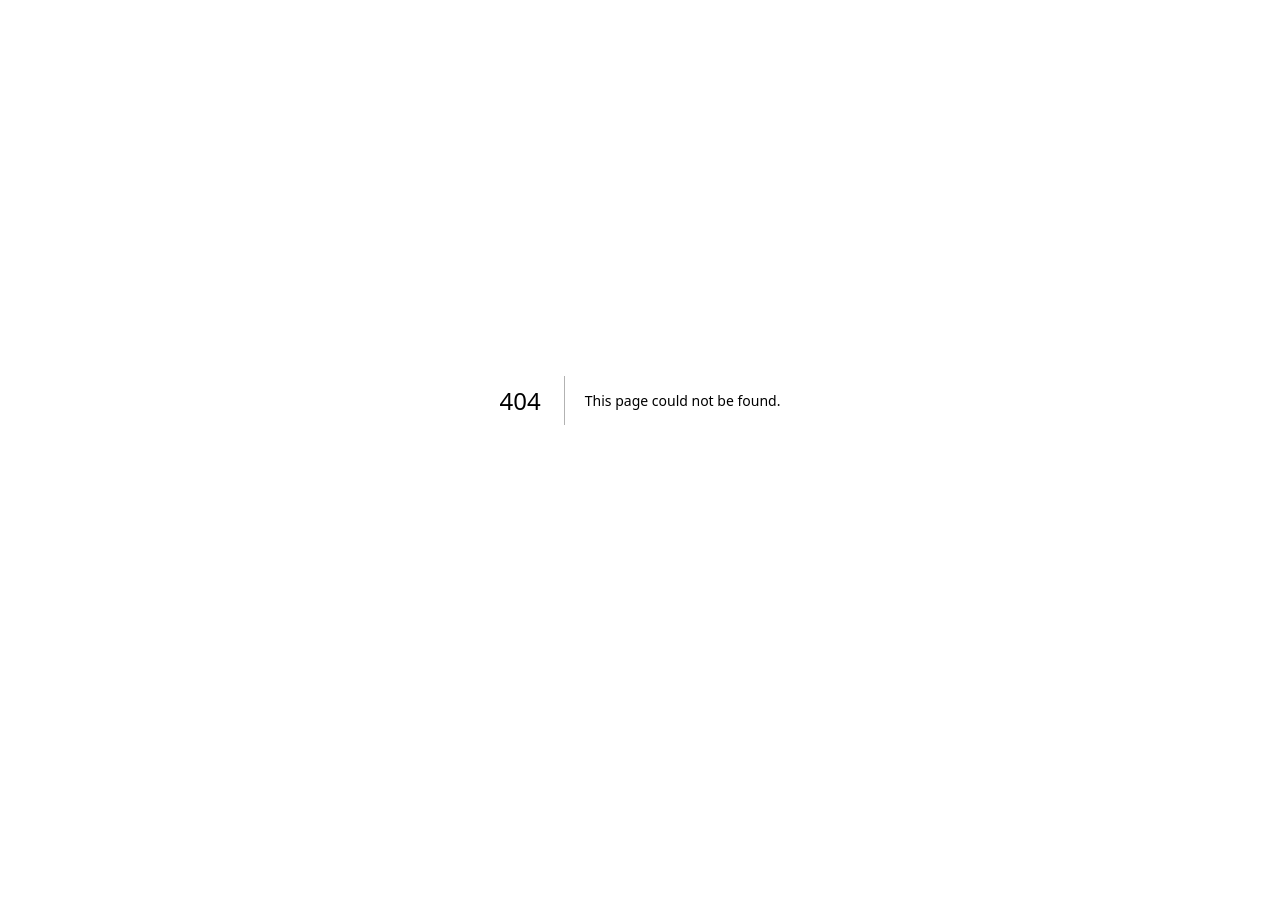
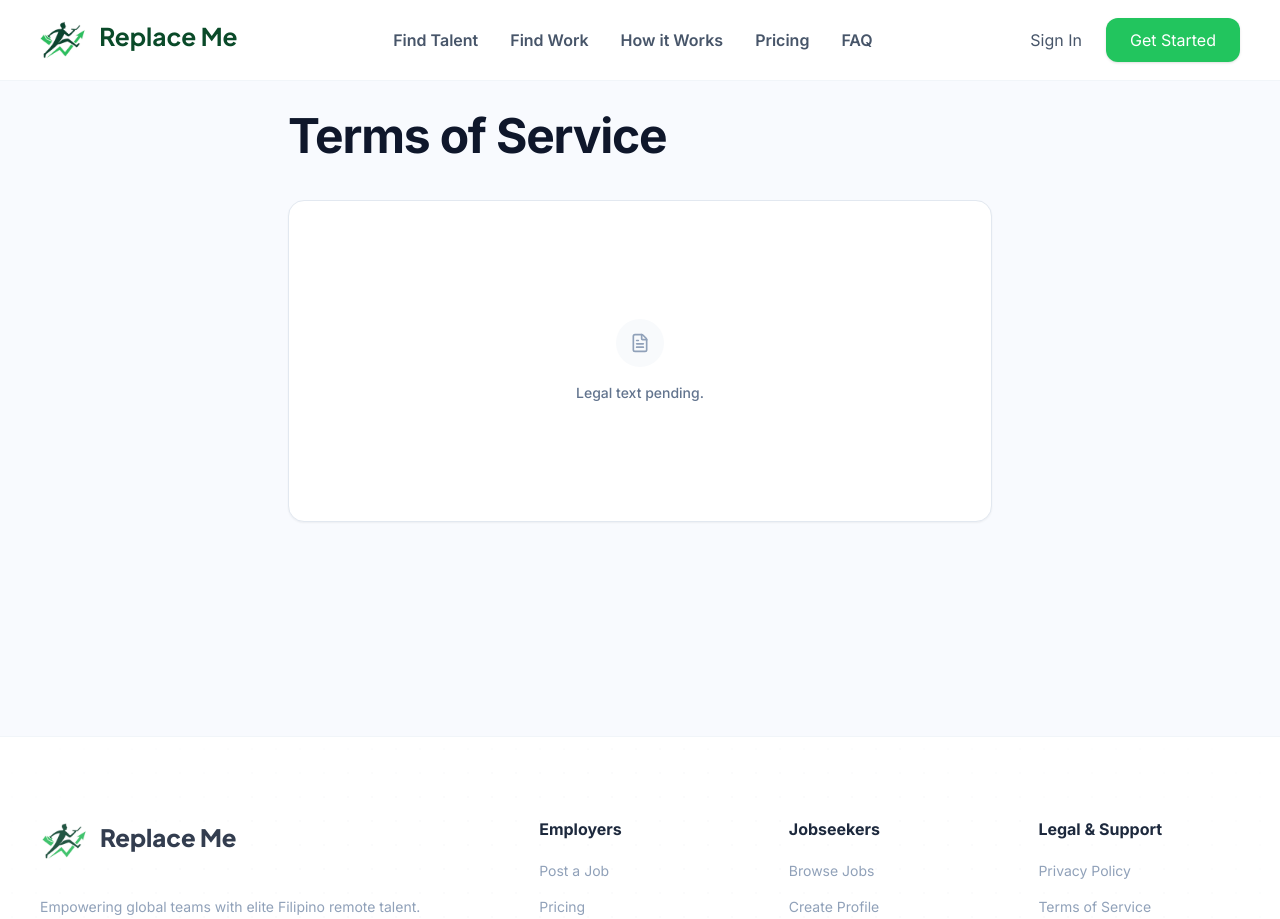
Before and after one commit to replacemedev/replaceme, a Next.js app: page /terms-of-service in a window 1280 px wide. Before the commit this address had no page. Shown: the top 919 px of the page. Before the commit the page ends 800 px from the top, so only its background shows below. Built offline with nearby package versions, Linux system fonts and the light colour scheme.

Commit message:
Update links in AuthFooter, SignUpForm, and Footer components to use new paths for Terms of Service and Privacy Policy. This change ensures consistency across the application and improves user navigation.

```diff
--- /dev/null
+++ b/src/app/privacy-policy/loading.tsx
@@ -0,0 +1,5 @@
+import { LegalPageSkeleton } from "@/components/shared/LegalPageSkeleton";
+
+export default function PrivacyPolicyLoading() {
+  return <LegalPageSkeleton />;
+}
--- /dev/null
+++ b/src/app/privacy-policy/page.tsx
@@ -0,0 +1,15 @@
+import { LegalPageLayout } from "@/components/shared/LegalPageLayout";
+import { LegalContentPlaceholder } from "@/components/shared/LegalContentPlaceholder";
+
+export const metadata = {
+  title: "Privacy Policy | ReplaceMe",
+  description: "Privacy Policy for the ReplaceMe marketplace platform.",
+};
+
+export default function PrivacyPolicyPage() {
+  return (
+    <LegalPageLayout title="Privacy Policy">
+      <LegalContentPlaceholder />
+    </LegalPageLayout>
+  );
+}
--- /dev/null
+++ b/src/app/terms-of-service/loading.tsx
@@ -0,0 +1,5 @@
+import { LegalPageSkeleton } from "@/components/shared/LegalPageSkeleton";
+
+export default function TermsOfServiceLoading() {
+  return <LegalPageSkeleton />;
+}
--- /dev/null
+++ b/src/app/terms-of-service/page.tsx
@@ -0,0 +1,15 @@
+import { LegalPageLayout } from "@/components/shared/LegalPageLayout";
+import { LegalContentPlaceholder } from "@/components/shared/LegalContentPlaceholder";
+
+export const metadata = {
+  title: "Terms of Service | ReplaceMe",
+  description: "Terms of Service for the ReplaceMe marketplace platform.",
+};
+
+export default function TermsOfServicePage() {
+  return (
+    <LegalPageLayout title="Terms of Service">
+      <LegalContentPlaceholder />
+    </LegalPageLayout>
+  );
+}
--- a/src/components/auth/AuthFooter.tsx
+++ b/src/components/auth/AuthFooter.tsx
@@ -5,11 +5,11 @@ export function AuthFooter() {
   return (
     <footer className="w-full text-center py-4 border-t border-slate-100 mt-6 text-xs text-slate-400 font-medium select-none">
       <div className="flex justify-center items-center gap-3 mb-1.5">
-        <Link href="/terms" className="hover:text-slate-600 hover:underline transition-colors">
+        <Link href="/terms-of-service" className="hover:text-slate-600 hover:underline transition-colors">
           Terms of Service
         </Link>
         <span className="text-slate-300">•</span>
-        <Link href="/privacy" className="hover:text-slate-600 hover:underline transition-colors">
+        <Link href="/privacy-policy" className="hover:text-slate-600 hover:underline transition-colors">
           Privacy Policy
         </Link>
         <span className="text-slate-300">•</span>
--- a/src/components/auth/SignUpForm.tsx
+++ b/src/components/auth/SignUpForm.tsx
@@ -174,7 +174,7 @@ export function SignUpForm() {
           <label className="flex items-start gap-3 cursor-pointer group">
             <Checkbox {...register("terms")} className="mt-1" />
             <span className="text-sm font-body-base text-slate-600 leading-relaxed">
-              I agree to the <a href="/terms" className="text-[#22c55e] hover:underline">Terms of Service</a> and <a href="/privacy" className="text-[#22c55e] hover:underline">Privacy Policy</a>
+              I agree to the <a href="/terms-of-service" className="text-[#22c55e] hover:underline">Terms of Service</a> and <a href="/privacy-policy" className="text-[#22c55e] hover:underline">Privacy Policy</a>
             </span>
           </label>
         </div>
--- a/src/components/layout/Footer.tsx
+++ b/src/components/layout/Footer.tsx
@@ -61,10 +61,10 @@ export function Footer() {
         {/* Legal & Support Column */}
         <div className="col-span-1 flex flex-col gap-4 text-sm">
           <h4 className="text-slate-800 font-body-bold font-bold text-base mb-1">Legal &amp; Support</h4>
-          <Link className="text-slate-400 font-body-base hover:text-[#22c55e] transition-colors" href="/privacy">
+          <Link className="text-slate-400 font-body-base hover:text-[#22c55e] transition-colors" href="/privacy-policy">
             Privacy Policy
           </Link>
-          <Link className="text-slate-400 font-body-base hover:text-[#22c55e] transition-colors" href="/terms">
+          <Link className="text-slate-400 font-body-base hover:text-[#22c55e] transition-colors" href="/terms-of-service">
             Terms of Service
           </Link>
           <Link className="text-slate-400 font-body-base hover:text-[#22c55e] transition-colors" href="/contact">
--- /dev/null
+++ b/src/components/shared/LegalContentPlaceholder.tsx
@@ -0,0 +1,18 @@
+import { FileText } from "lucide-react";
+
+interface LegalContentPlaceholderProps {
+  message?: string;
+}
+
+export function LegalContentPlaceholder({
+  message = "Legal text pending.",
+}: LegalContentPlaceholderProps) {
+  return (
+    <div className="flex flex-col items-center justify-center min-h-[240px] text-center">
+      <div className="flex items-center justify-center w-12 h-12 rounded-full bg-slate-50 text-slate-400 mb-4">
+        <FileText className="h-5 w-5" aria-hidden />
+      </div>
+      <p className="text-sm font-medium text-slate-500">{message}</p>
+    </div>
+  );
+}
--- /dev/null
+++ b/src/components/shared/LegalPageLayout.tsx
@@ -0,0 +1,29 @@
+import { Header } from "@/components/layout/Header";
+import { Footer } from "@/components/layout/Footer";
+
+interface LegalPageLayoutProps {
+  title: string;
+  children?: React.ReactNode;
+}
+
+export function LegalPageLayout({ title, children }: LegalPageLayoutProps) {
+  return (
+    <>
+      <Header />
+      <main className="pt-24 sm:pt-28 pb-16 min-h-[calc(100vh-4rem)] bg-[#f8fafe] flex-1">
+        <article className="max-w-3xl mx-auto px-4 sm:px-6 lg:px-8">
+          <h1 className="text-3xl sm:text-4xl lg:text-5xl font-extrabold text-slate-900 tracking-tight mb-8 sm:mb-10">
+            {title}
+          </h1>
+          <section
+            className="min-h-[320px] rounded-2xl border border-slate-200 bg-white p-6 sm:p-8 lg:p-10 shadow-xs"
+            aria-label={`${title} content`}
+          >
+            {children}
+          </section>
+        </article>
+      </main>
+      <Footer />
+    </>
+  );
+}
--- /dev/null
+++ b/src/components/shared/LegalPageSkeleton.tsx
@@ -0,0 +1,27 @@
+import { Header } from "@/components/layout/Header";
+import { Footer } from "@/components/layout/Footer";
+
+export function LegalPageSkeleton() {
+  return (
+    <>
+      <Header />
+      <main className="pt-24 sm:pt-28 pb-16 min-h-[calc(100vh-4rem)] bg-[#f8fafe] flex-1">
+        <article className="max-w-3xl mx-auto px-4 sm:px-6 lg:px-8 animate-pulse">
+          <div className="h-10 sm:h-12 lg:h-14 w-2/3 max-w-md bg-gray-200 rounded-lg mb-8 sm:mb-10" />
+          <section className="min-h-[320px] rounded-2xl border border-slate-100 bg-white p-6 sm:p-8 lg:p-10 shadow-xs">
+            <div className="space-y-4">
+              <div className="h-4 w-full bg-gray-200 rounded" />
+              <div className="h-4 w-full bg-gray-200 rounded" />
+              <div className="h-4 w-5/6 bg-gray-200 rounded" />
+              <div className="h-4 w-full bg-gray-200 rounded" />
+              <div className="h-4 w-4/6 bg-gray-200 rounded" />
+              <div className="h-4 w-full bg-gray-200 rounded" />
+              <div className="h-4 w-3/4 bg-gray-200 rounded" />
+            </div>
+          </section>
+        </article>
+      </main>
+      <Footer />
+    </>
+  );
+}
```
Also changed, not shown: 1 other file (tests, documents, lock files or other folders).
